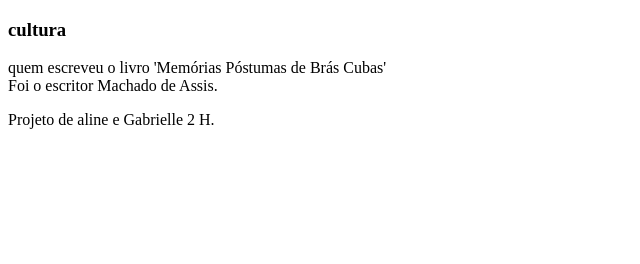
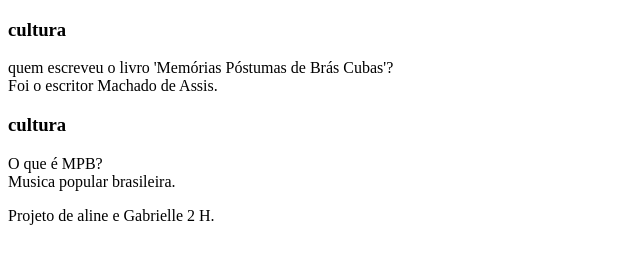
Before and after one commit to alinecoghetto/Flashcard, a plain HTML site: page index.html in a window 1280 px wide. Shown: the whole page, without its empty margins (0-640 px from the left). Drawn offline with Linux system fonts and the light colour scheme.

Commit message:
index.ht,l

```diff
--- a/index.html
+++ b/index.html
@@ -3,7 +3,7 @@
 <head>
     <meta charset="UTF-8">
     <meta name="viewport" content="width=device-width, initial-scale=1.0">
-    <title>flashczrd</title>
+    <title>flashcard</title>
 </head>
 <body>
     <main>
@@ -12,13 +12,26 @@
                 <div class="cartao__conteudo">
 <h3> cultura </h3>
 <div class="cartao__conteudo__pergunta">
-quem escreveu o livro 'Memórias Póstumas de Brás Cubas'
+quem escreveu o livro 'Memórias Póstumas de Brás Cubas'?
 </div>
                 </div>
                 <div class="cartao__conteudo__resposta">
 Foi o escritor Machado de Assis.
 </div>
             </article>
+
+<article class="cartao">
+        <div class="cartao__conteudo">
+                <h3> cultura </h3>
+                      <div class="cartao__conteudo__pergunta">
+                            O que é MPB?
+                        </div>
+                       <div class="cartao__conteudo__resposta">
+                            Musica popular brasileira.
+                         </div>
+                        </div>
+
+         </article>
 </section>
     </main>
     <footer>
```
